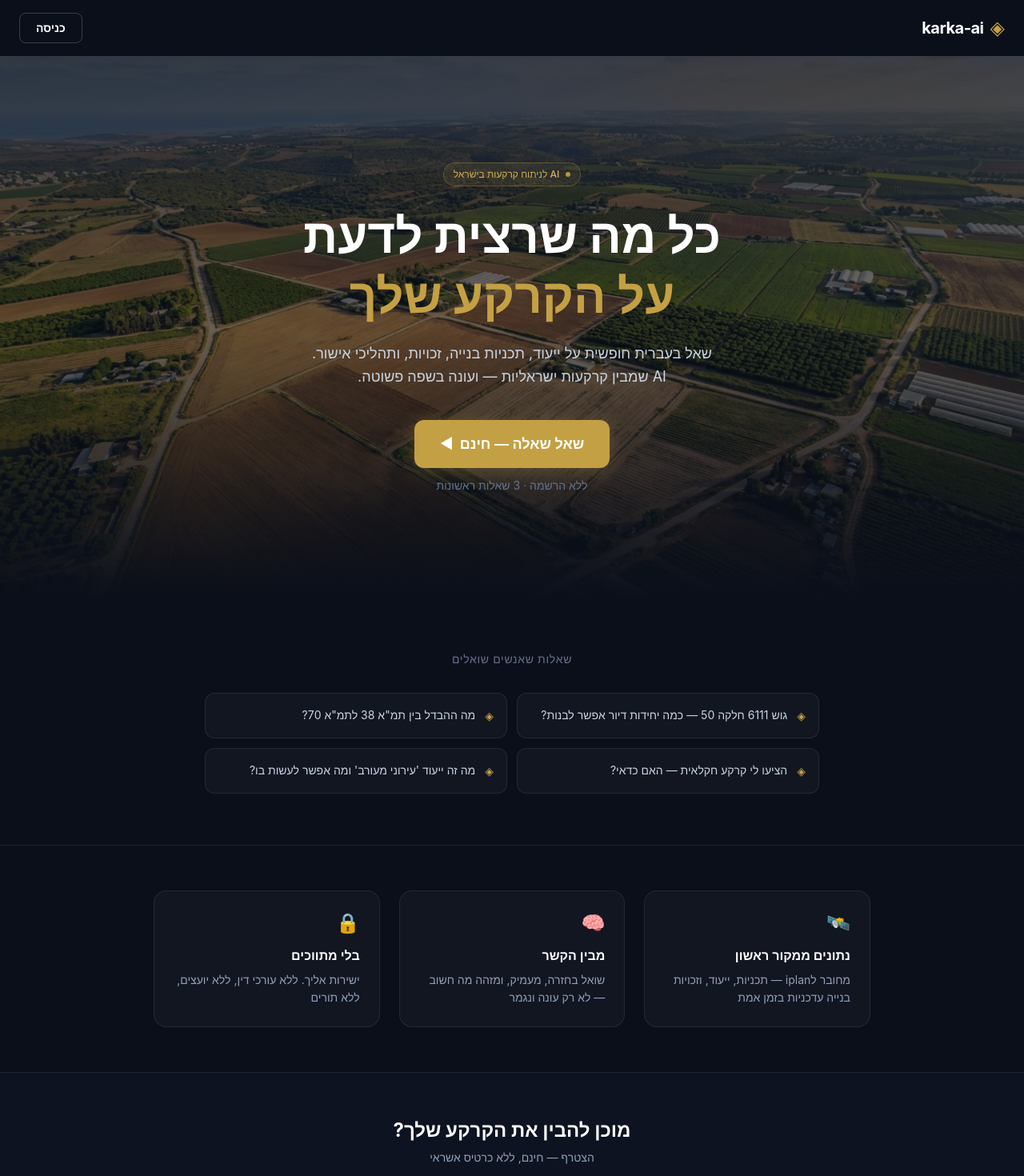
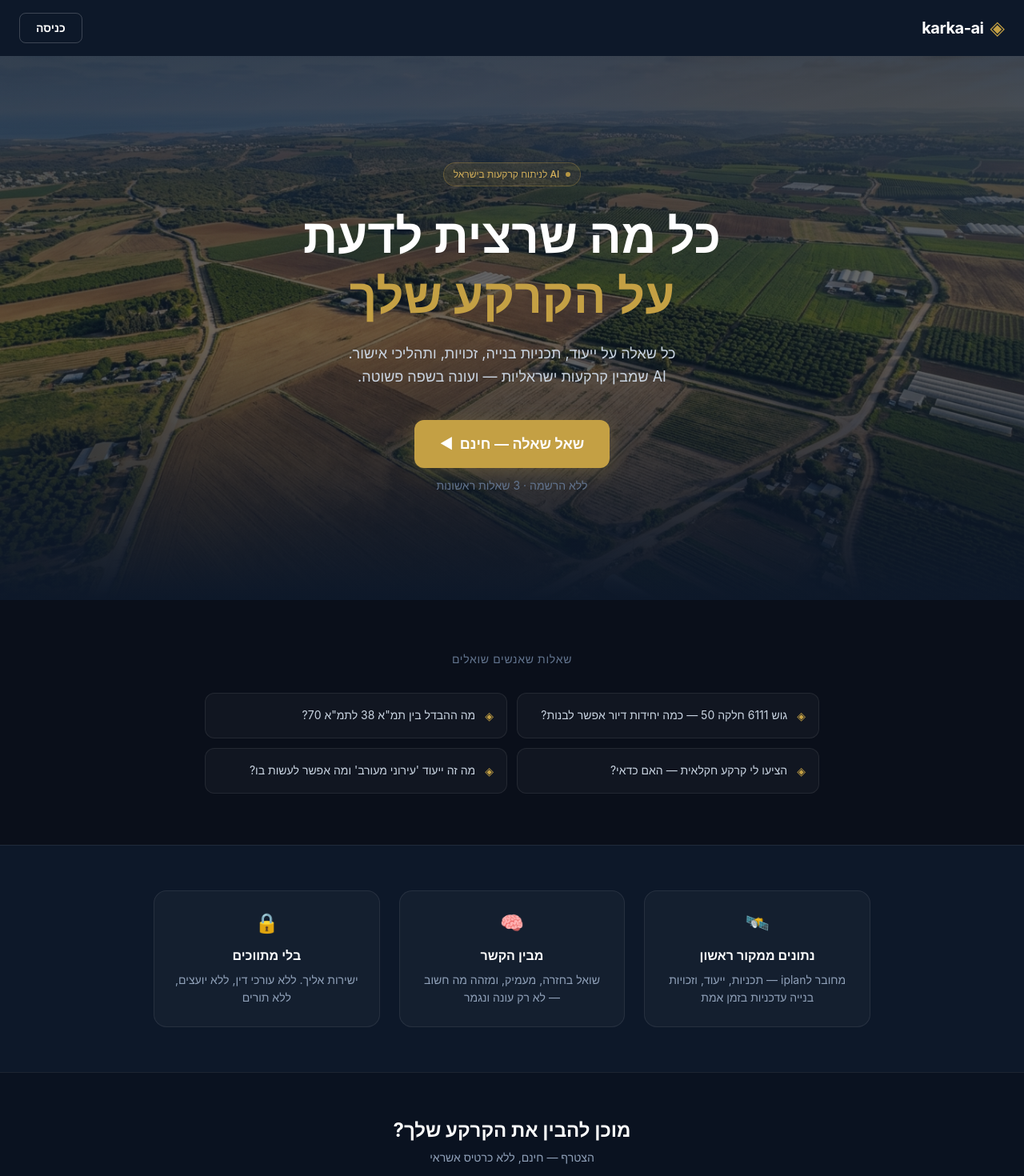
Before and after one commit to ofek147/karka-ai, a Next.js app in the folder frontend-next/: page / in a window 1280 px wide. Shown: the top 1470 px of the page at 80% size. Built offline with nearby package versions, Linux system fonts and the light colour scheme; no server answers.

Commit message:
fix: cleaner hero copy, example q→chat prefill, center feature cards, lighten navy

```diff
--- a/frontend-next/app/chat/page.tsx
+++ b/frontend-next/app/chat/page.tsx
@@ -1,19 +1,25 @@
 "use client";
+import { useEffect, Suspense } from "react";
+import { useSearchParams } from "next/navigation";
 import { useChat } from "@/hooks/useChat";
 import { useUser } from "@/context/UserContext";
 import ChatTopbar from "@/components/ChatTopbar";
 import ChatInput from "@/components/ChatInput";
 import MessageBubble, { TypingIndicator } from "@/components/MessageBubble";
 
-export default function ChatPage() {
+function ChatPageInner() {
   const { user } = useUser();
+  const searchParams = useSearchParams();
   const { messages, input, setInput, loading, bottomRef, sendMessage, handleKeyDown, guestLeft } = useChat();
+
+  useEffect(() => {
+    const q = searchParams.get("q");
+    if (q) setInput(decodeURIComponent(q));
+  }, [searchParams, setInput]);
 
   return (
     <>
       <ChatTopbar />
-
-      {/* Messages */}
       <div className="flex-1 overflow-y-auto px-4 py-6">
         <div className="max-w-2xl mx-auto">
           {messages.map((msg, i) => <MessageBubble key={i} message={msg} />)}
@@ -21,7 +27,6 @@ export default function ChatPage() {
           <div ref={bottomRef} />
         </div>
       </div>
-
       <ChatInput
         value={input}
         onChange={setInput}
@@ -34,3 +39,11 @@ export default function ChatPage() {
     </>
   );
 }
+
+export default function ChatPage() {
+  return (
+    <Suspense fallback={null}>
+      <ChatPageInner />
+    </Suspense>
+  );
+}
--- a/frontend-next/app/page.tsx
+++ b/frontend-next/app/page.tsx
@@ -8,9 +8,13 @@ const EXAMPLE_QUESTIONS = [
   "מה זה ייעוד 'עירוני מעורב' ומה אפשר לעשות בו?",
 ];
 
+function encodeQ(q: string) {
+  return "/chat?q=" + encodeURIComponent(q);
+}
+
 export default function Home() {
   return (
-    <main className="min-h-screen flex flex-col overflow-y-auto bg-[#0a0f1a]" dir="rtl">
+    <main className="min-h-screen flex flex-col overflow-y-auto bg-[#0d1829]" dir="rtl">
 
       {/* Header */}
       <header className="relative z-20 px-6 py-4 flex items-center justify-between">
@@ -33,8 +37,7 @@ export default function Home() {
           className="absolute inset-0 bg-cover bg-center bg-no-repeat"
           style={{ backgroundImage: "url('/hero.jpg')" }}
         />
-        {/* Dark overlay — gradient */}
-        <div className="absolute inset-0 bg-gradient-to-b from-[#0a0f1a]/80 via-[#0a0f1a]/60 to-[#0a0f1a]" />
+        <div className="absolute inset-0 bg-gradient-to-b from-[#0d1829]/80 via-[#0d1829]/60 to-[#0d1829]" />
 
         {/* Content */}
         <div className="relative z-10 max-w-2xl mx-auto text-center">
@@ -53,7 +56,7 @@ export default function Home() {
           </h1>
 
           <p className="text-lg text-slate-300 mb-10 leading-relaxed max-w-lg mx-auto">
-            שאל בעברית חופשית על ייעוד, תכניות בנייה, זכויות, ותהליכי אישור.
+            כל שאלה על ייעוד, תכניות בנייה, זכויות, ותהליכי אישור.
             <br />
             AI שמבין קרקעות ישראליות — ועונה בשפה פשוטה.
           </p>
@@ -82,7 +85,7 @@ export default function Home() {
             {EXAMPLE_QUESTIONS.map((q) => (
               <Link
                 key={q}
-                href="/chat"
+                href={encodeQ(q)}
                 className="group flex items-start gap-3 px-4 py-4 rounded-xl border border-white/8 bg-white/3 hover:bg-white/6 hover:border-white/15 transition-all cursor-pointer"
               >
                 <span className="mt-0.5 text-sm shrink-0" style={{ color: "#c4a044" }}>◈</span>
@@ -117,7 +120,7 @@ export default function Home() {
           ].map((f) => (
             <div
               key={f.title}
-              className="rounded-2xl p-6 border border-white/8 bg-white/3"
+              className="rounded-2xl p-6 border border-white/8 bg-white/3 text-center"
             >
               <span className="text-2xl mb-3 block">{f.icon}</span>
               <h3 className="font-semibold text-white mb-2">{f.title}</h3>
@@ -128,7 +131,7 @@ export default function Home() {
       </section>
 
       {/* CTA */}
-      <section className="px-6 py-14 text-center border-t border-white/8 bg-[#0d1320]">
+      <section className="px-6 py-14 text-center border-t border-white/8 bg-[#0a1220]">
         <h2 className="text-2xl font-bold text-white mb-2">מוכן להבין את הקרקע שלך?</h2>
         <p className="text-slate-400 text-sm mb-6">הצטרף — חינם, ללא כרטיס אשראי</p>
         <Link
```
